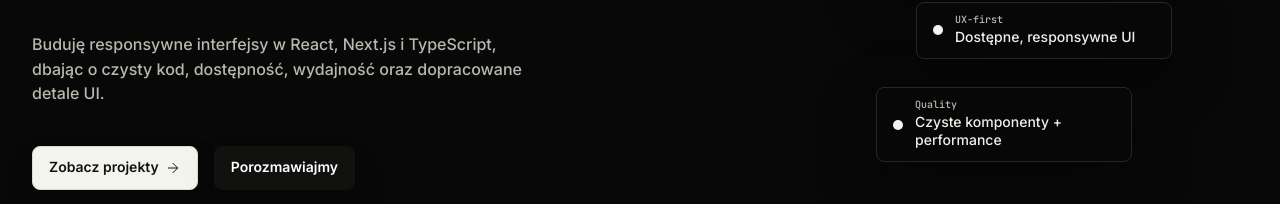
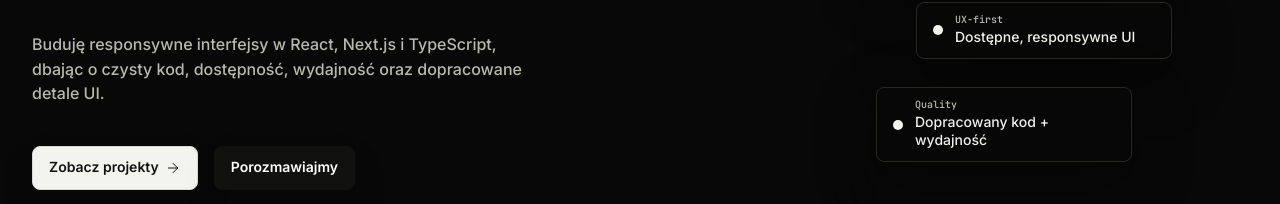
Before and after one commit to marwoz01/portfolio, a Next.js app: page / in a window 1280 px wide. Shown: the part 361-565 px from the top of the page. Built offline with nearby package versions, Linux system fonts and the light colour scheme; no server answers.

Commit message:
Update hero badge copy and README

```diff
--- a/src/i18n/dictionary.ts
+++ b/src/i18n/dictionary.ts
@@ -41,7 +41,7 @@ export const dictionary = {
         },
         {
           label: "Quality",
-          title: "Czyste komponenty + performance",
+          title: "Dopracowany kod + wydajność",
         },
       ],
     },
@@ -175,7 +175,7 @@ export const dictionary = {
         },
         {
           label: "Quality",
-          title: "Clean components + performance",
+          title: "Polished code + performance",
         },
       ],
     },
```
Also changed, not shown: 1 other file (tests, documents, lock files or other folders).
